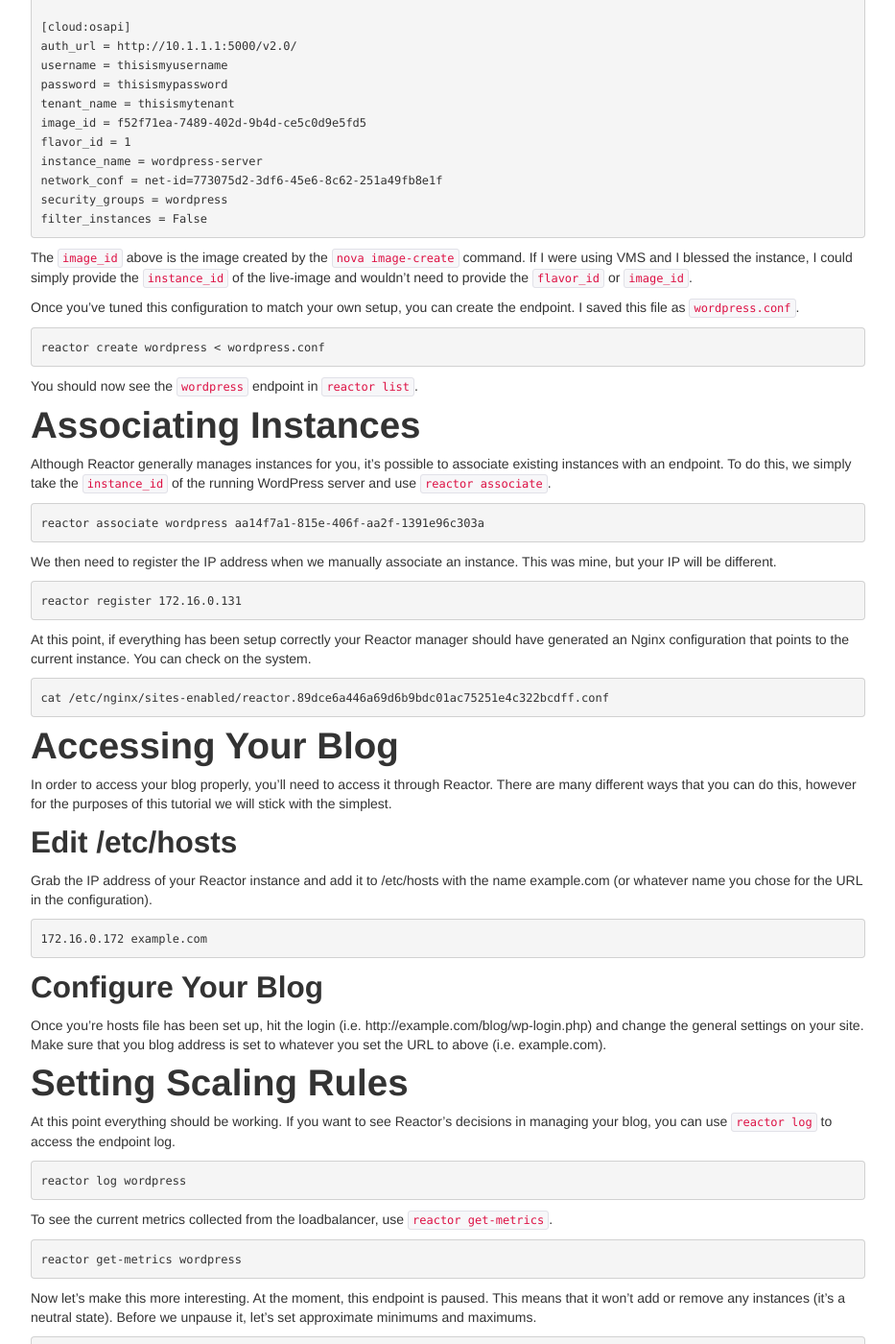
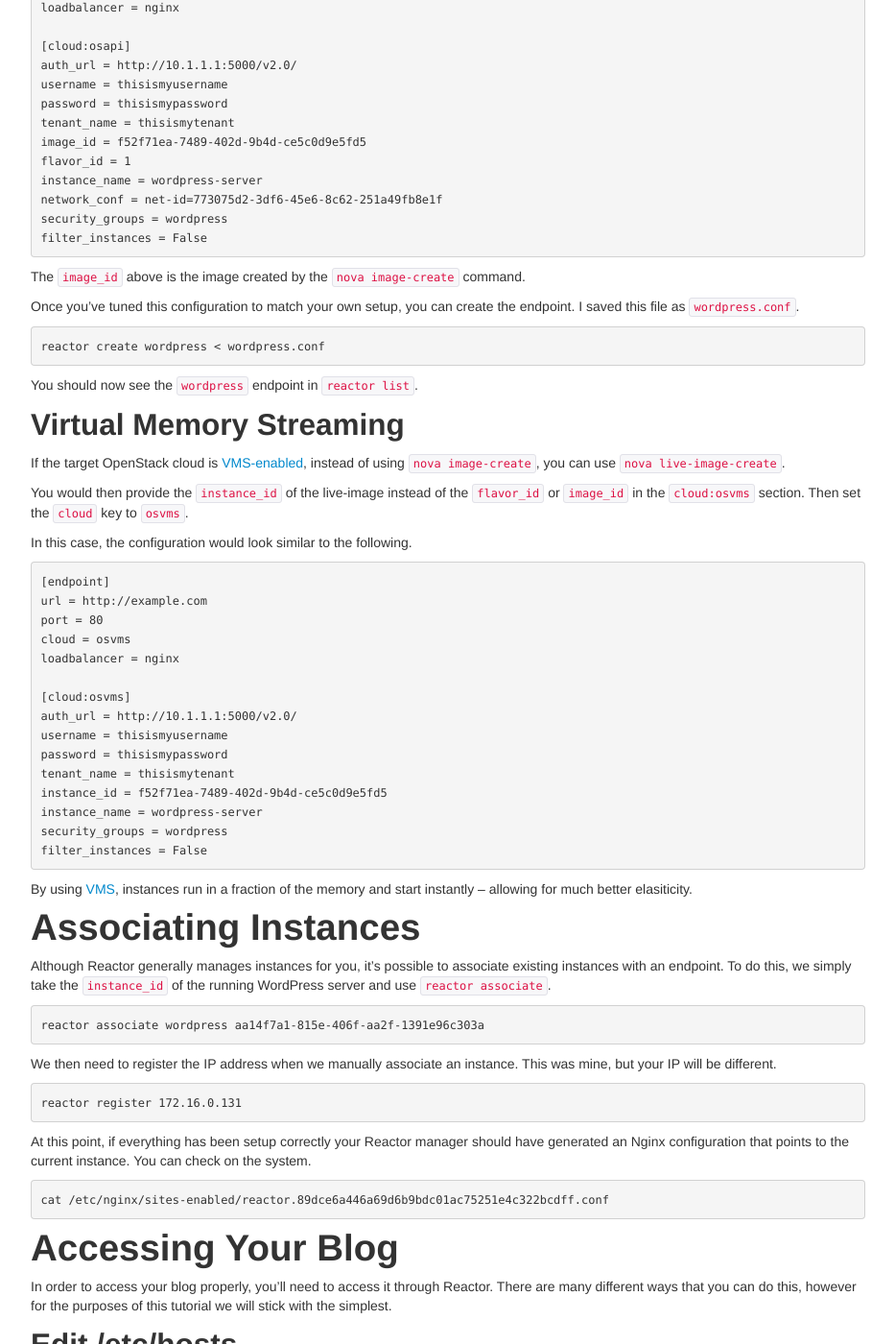
Before and after one commit to gridcentric/reactor-docs, a Jekyll site: the page built from docs/tutorial.md, in a window 1280 px wide and 1400 px high, scrolled down 3071 px. Shown: the whole window at 96% size, without its empty margins (323-1256 px from the left). Built offline with Jekyll 4.4.1, drawn with Linux system fonts in a browser that asks for light colours; some of the changed text lies outside the part shown.

Commit message:
Adding more information about VMS.

```diff
--- a/docs/tutorial.md
+++ b/docs/tutorial.md
@@ -164,9 +164,6 @@
     filter_instances = False
 
 The `image_id` above is the image created by the `nova image-create` command.
-If I were using VMS and I blessed the instance, I could simply provide the
-`instance_id` of the live-image and wouldn't need to provide the `flavor_id` or
-`image_id`.
 
 Once you've tuned this configuration to match your own setup, you can create
 the endpoint. I saved this file as `wordpress.conf`.
@@ -174,6 +171,36 @@
     reactor create wordpress < wordpress.conf
 
 You should now see the `wordpress` endpoint in `reactor list`.
+
+## Virtual Memory Streaming
+
+If the target OpenStack cloud is [VMS-enabled](http://www.gridcentric.com),
+instead of using `nova image-create`, you can use `nova live-image-create`.
+
+You would then provide the `instance_id` of the live-image instead of the
+`flavor_id` or `image_id` in the `cloud:osvms` section. Then set the `cloud`
+key to `osvms`.
+
+In this case, the configuration would look similar to the following.
+
+    [endpoint]
+    url = http://example.com
+    port = 80
+    cloud = osvms
+    loadbalancer = nginx
+
+    [cloud:osvms]
+    auth_url = http://10.1.1.1:5000/v2.0/
+    username = thisismyusername
+    password = thisismypassword
+    tenant_name = thisismytenant
+    instance_id = f52f71ea-7489-402d-9b4d-ce5c0d9e5fd5
+    instance_name = wordpress-server
+    security_groups = wordpress
+    filter_instances = False
+
+By using [VMS](http://www.gridcentric.com), instances run in a fraction of the
+memory and start instantly -- allowing for much better elasiticity.
 
 # Associating Instances
 
```
